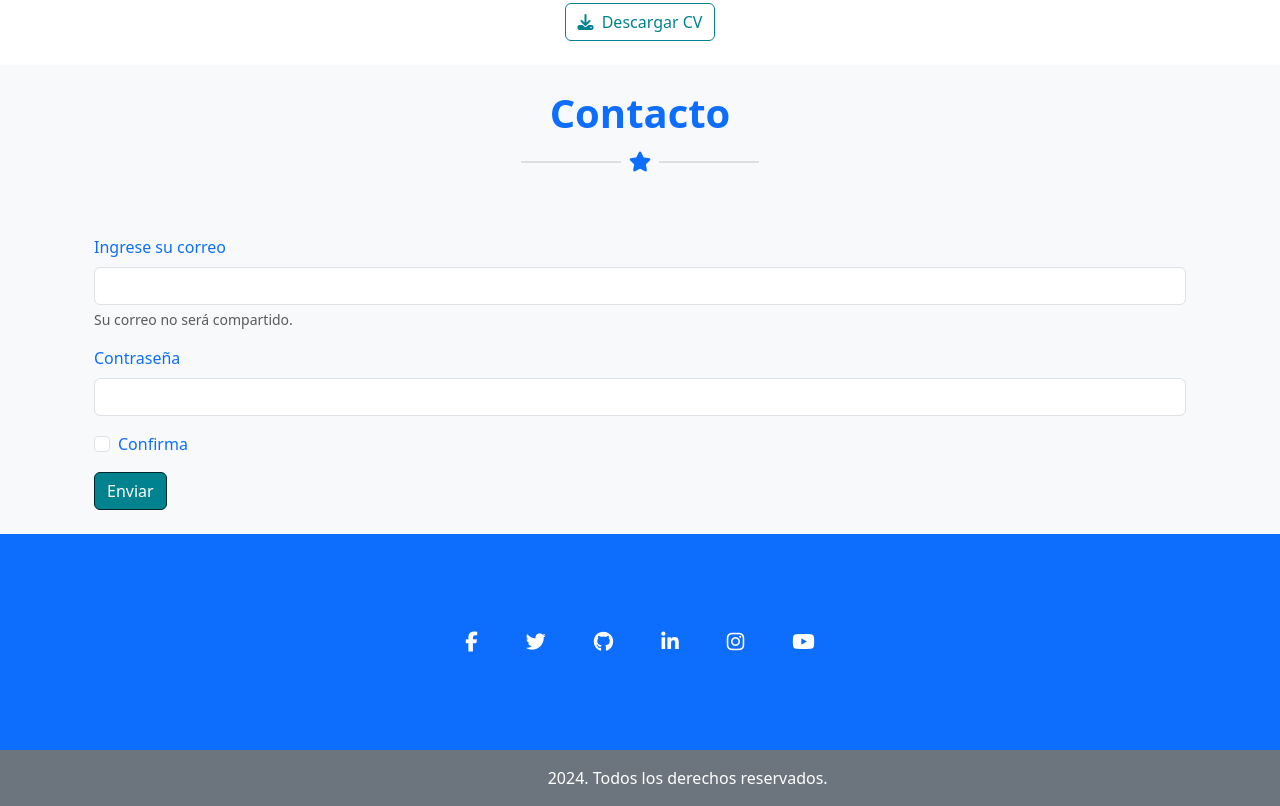
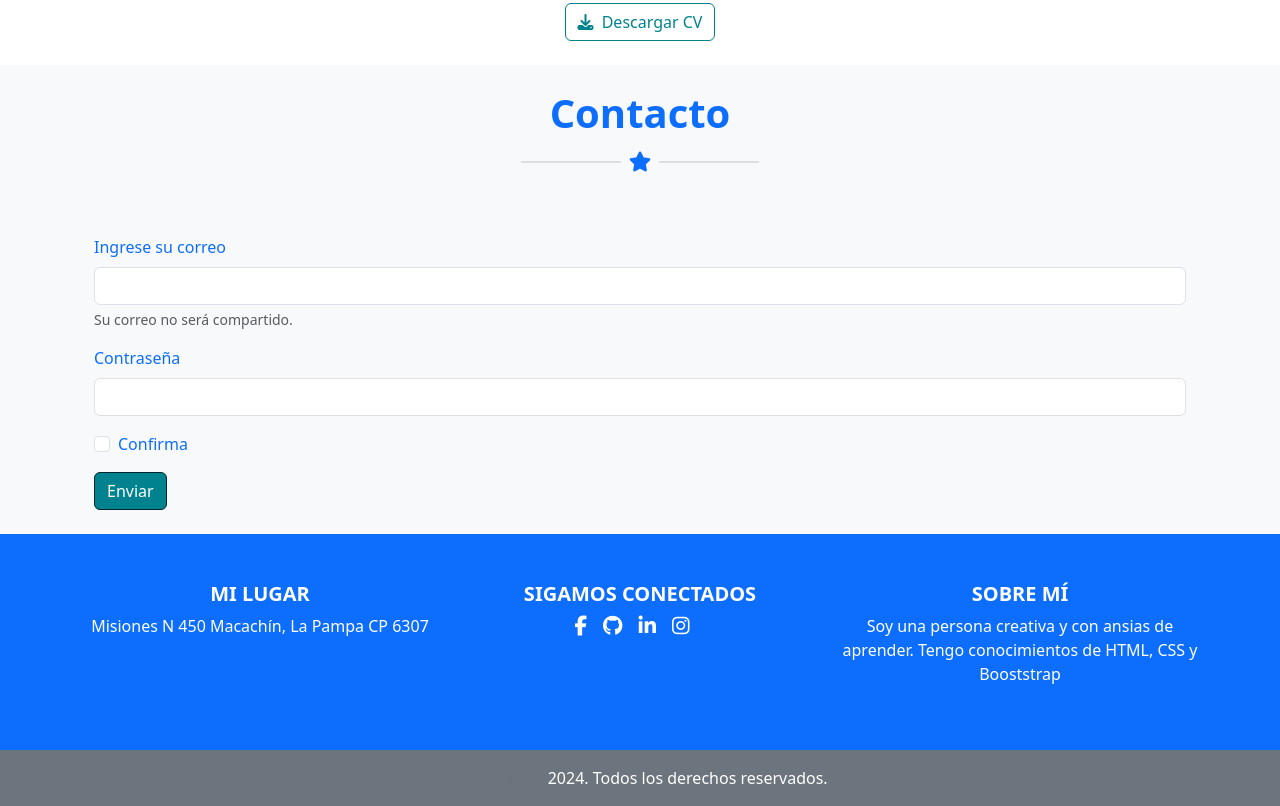
Before and after one commit to aulavirtual-leticia/Porfolio--Booststrap, a plain HTML site: page index.html in a window 1280 px wide. Shown: the part 1750-2556 px from the top of the page. Drawn offline with Linux system fonts and the light colour scheme.

Commit message:
modificacion footer

```diff
--- a/css/style.css
+++ b/css/style.css
@@ -52,6 +52,9 @@ bg-primary {
   color: #e0dfdf !important;
 }
 
+footer h5 {
+  font-weight: bold !important;
+}
 /*--------------------------
   ESTILOS DEL DISEÑO
   ---------------------------*/
@@ -107,7 +110,6 @@ bg-primary {
   }
 }
 
-
 /*+*/
 
 .card {
--- a/index.html
+++ b/index.html
@@ -64,7 +64,7 @@
       <div class="row row-gap-4">
 
 <!-- Card CV Lemon-->
-              <article class="col-12 col-sm-6 col-lg-4">
+    <article class="col-12 col-sm-6 col-lg-4">
                 <div class="card" type="button" data-bs-toggle="modal"data-bs-target="#lemonModal">
                   <img src="./img/lemon-pie.jpeg" class="card-img-top" alt="lemon">
 <!-- Overlay con el símbolo "+" -->
@@ -91,7 +91,7 @@
               </div>
             </div>
 
-              </article>
+  </article>
 
 </article>
 <!-- Card CV Batman-->
@@ -156,7 +156,7 @@
 <!-- Card Pet Shop-->
                     <article class="col-12 col-sm-6 col-lg-4">
                       <div class="card" type="button" data-bs-toggle="modal"data-bs-target="#petshopModal">
-                        <img src="./img/petshop.jpeg" class="card-img-top" alt="petshop">
+                        <img src="./img/petshop.jpeg" class="card-img-top bg-white" alt="petshop">
 
                         <!-- Overlay con el símbolo "+" -->
                    <div class="card-overlay">
@@ -294,44 +294,53 @@
     </div>
   </section>
 </main>
-<footer class="page-footer font-small bg-primary">
+<footer class="page-footer font-small text-white bg-primary text-white">
   <div class="container">
-    <div class="row">
-      <div class="col-md-12 py-5">
-        <div class="my-5 d-flex justify-content-center align-items-center">
+    <div class="row py-5 text-center">
+      <!-- Primera columna -->
+      <div class="col-md-4">
+        <h5 class="text-uppercase">MI LUGAR</h5>
+        <p>Misiones N 450
+          Macachín, La Pampa CP 6307
+        </p>
+      </div>
+      <!-- Segunda columna -->
+      <div class="col-md-4">
+        <h5 class="text-uppercase">SIGAMOS CONECTADOS</h5>
+        <div class="d-flex justify-content-center align-items-center">
           <!-- Facebook -->
-          <a href="https://www.facebook.com/informaticaleticia" target="_blank">
-            <i class="fab fa-facebook-f fa-lg me-sm-5 me-3 fa-2x"> </i>
+          <a href="https://www.facebook.com/informaticaleticia" target="_blank" class="text-white me-3">
+            <i class="fab fa-facebook-f fa-lg"></i>
           </a>
-          <!-- Twitter -->
-          <a href="" target="_blank">
-            <i class="fab fa-twitter fa-lg me-sm-5 me-3"> </i>
+          <!-- Github -->
+          <a href="https://github.com/aulavirtual-leticia" target="_blank" class="text-white me-3">
+            <i class="fab fa-github fa-lg"></i>
           </a>
-          <!-- Github-->
-          <a href="https://github.com/aulavirtual-leticia" target="_blank">
-            <i class="fab fa-github fa-lg me-sm-5 me-3"> </i>
+          <!-- Linkedin -->
+          <a href="" target="_blank" class="text-white me-3">
+            <i class="fab fa-linkedin-in fa-lg"></i>
           </a>
-          <!--Linkedin -->
-          <a href="" target="_blank">
-            <i class="fab fa-linkedin-in fa-lg me-sm-5 me-3"> </i>
-          </a>
-          <!--Instagram-->
-          <a href="https://www.instagram.com/informaticaleticia/" target="_blank">
-            <i class="fab fa-instagram fa-lg me-sm-5 me-3"> </i>
-          </a>
-          <!--Youtube-->
-          <a href="" target="_blank">
-            <i class="fab fa-youtube fa-lg"> </i>
+          <!-- Instagram -->
+          <a href="https://www.instagram.com/informaticaleticia/" target="_blank" class="text-white me-3">
+            <i class="fab fa-instagram fa-lg"></i>
           </a>
         </div>
       </div>
+ <!-- Tercera columna -->
+      <div class="col-md-4">
+        <h5 class="text-uppercase">SOBRE MÍ</h5>
+        <P>Soy una persona creativa y con ansias de aprender. Tengo conocimientos de HTML, CSS y Booststrap</P>
+      </div>
     </div>
   </div>
+
   <!-- Copyright -->
-  <div class="footer-copyright text-center py-3 bg-secondary text-white"><span class="text-secondary">Copyright ©</span>
-    <script>document.write(new Date().getFullYear())</script>. Todos los derechos reservados.</a>
+  <div class="text-center py-3 bg-secondary text-white">
+    <span class="text-secondary">Copyright ©</span>
+    <script>document.write(new Date().getFullYear())</script>. Todos los derechos reservados.
   </div>
 </footer>
+
   <script src="./js/bootstrap.bundle.min.js"></script>
 </body>
 </html>
```
Lines whose indentation alone changed are shown as unchanged.
